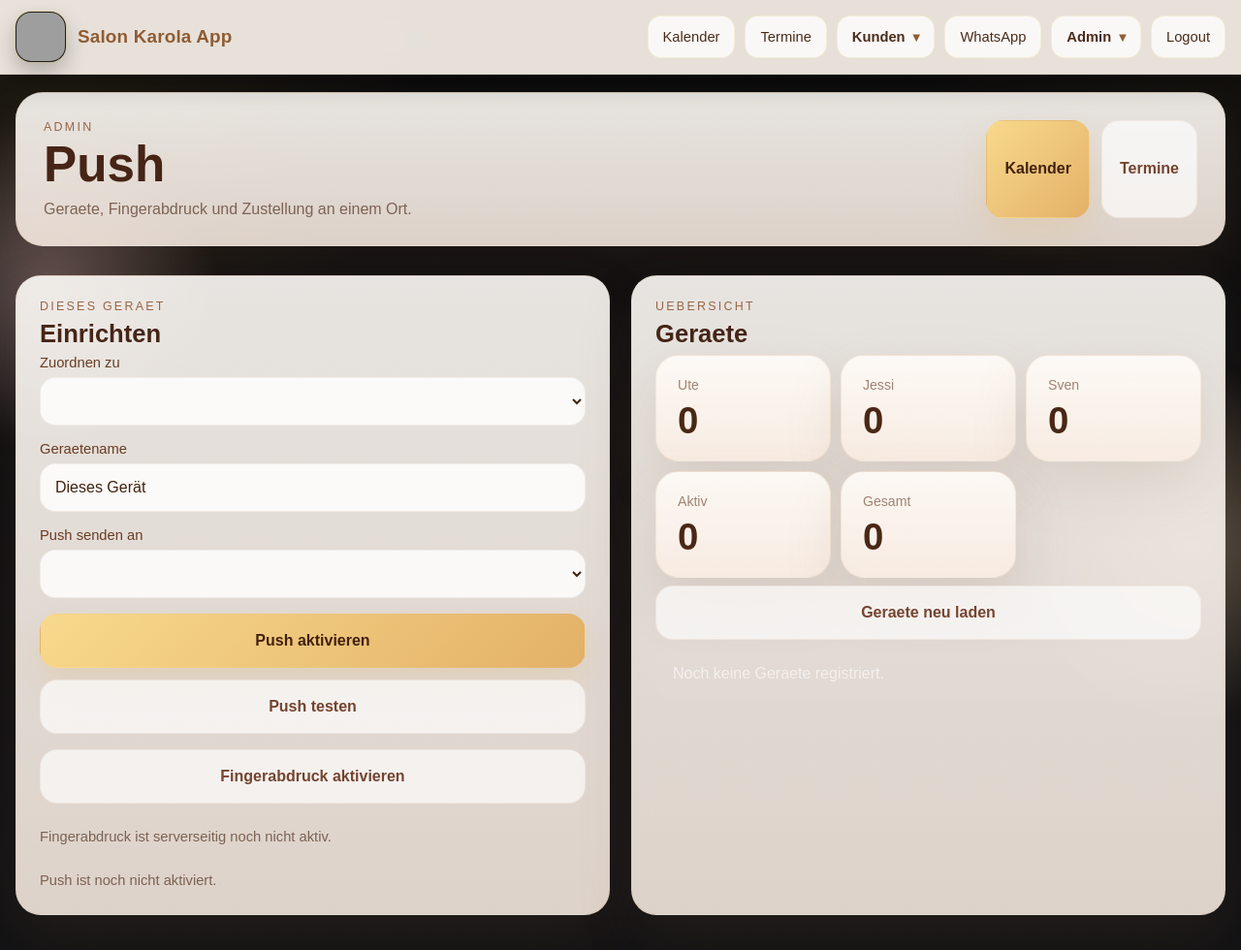
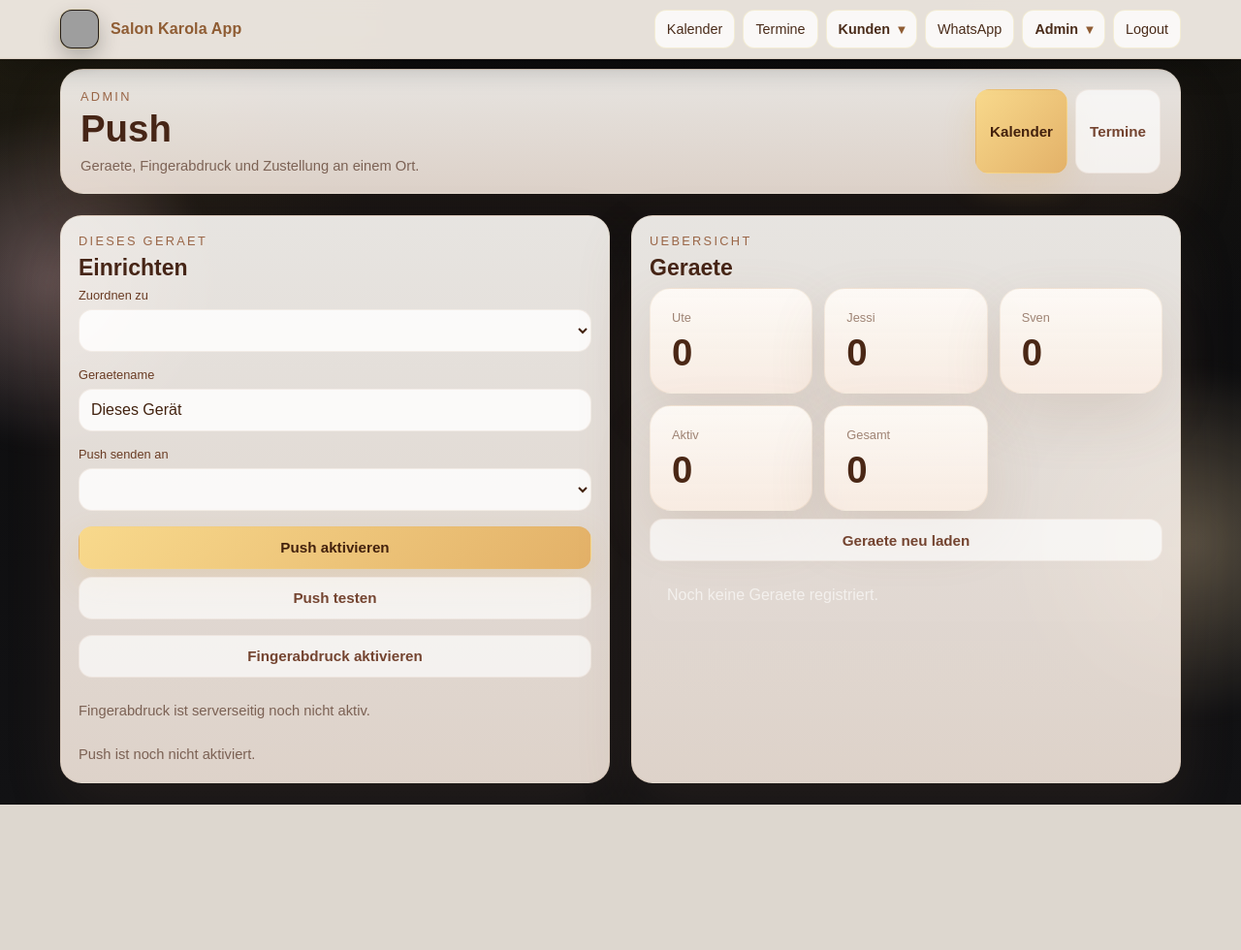
Before and after one commit to struktivainfo-ui/salon-karola-app, a Flask app: page /push in a window 1280 px wide. Shown: the whole page at 97% size. After the commit the page ends 830 px from the top, so only its background shows below. Run offline with Flask 3, Linux system fonts and the light colour scheme; a user stored in the database is signed in; data comes from the database, SQL or seed files in the repository; data that the repository does not hold is empty; grey boxes are pictures that could not be loaded.

Commit message:
saloncrm

```diff
--- a/static/style.css
+++ b/static/style.css
@@ -4156,3 +4156,254 @@ button, .btn {
     transform: translateX(-50%);
   }
 }
+
+/* Compact premium app overrides */
+.container {
+  max-width: 1180px;
+  padding: 10px 12px;
+}
+
+main.container {
+  padding-top: 10px;
+  padding-bottom: 22px;
+}
+
+.topbar-inner {
+  gap: 10px;
+  padding: 10px 12px;
+}
+
+.brand-logo {
+  width: 40px;
+  height: 40px;
+  border-radius: 12px;
+}
+
+.brand-title {
+  font-size: 1rem;
+}
+
+.nav-links {
+  gap: 8px;
+}
+
+.nav-links a,
+.nav-admin-summary {
+  min-height: 40px;
+  padding: 8px 12px;
+  border-radius: 12px;
+  font-size: 0.9rem;
+}
+
+.hero-card,
+.card,
+.premium-page-head,
+.premium-panel,
+.premium-contact-card,
+.premium-stat-card,
+.premium-action-card,
+.premium-subpanel,
+.calendar-hero,
+.premium-calendar-panel,
+.premium-split-card,
+.premium-week-day {
+  border-radius: 22px;
+}
+
+.hero-card,
+.card,
+.stat-card {
+  padding: 14px;
+}
+
+.premium-shell {
+  gap: 14px;
+}
+
+.premium-page-head {
+  gap: 16px;
+  padding: 20px;
+  border-radius: 24px;
+}
+
+.premium-page-title {
+  font-size: clamp(1.55rem, 3vw, 2.5rem);
+}
+
+.premium-panel,
+.premium-subpanel {
+  padding: 18px;
+}
+
+.premium-panel-title {
+  font-size: clamp(1.1rem, 1.8vw, 1.45rem);
+}
+
+.premium-page-subtitle,
+.premium-note,
+.premium-list-sub,
+.premium-list-meta,
+.premium-contact-meta,
+.premium-mini-sub {
+  font-size: 0.92rem;
+}
+
+.premium-top-actions,
+.premium-button-row,
+.actions,
+.inline-form,
+.premium-inline-form {
+  gap: 8px;
+}
+
+button,
+.btn,
+.premium-button,
+.premium-top-action,
+.premium-action-card,
+.calendar-hero-action,
+.hero-action,
+.quick-action {
+  min-height: 44px;
+  padding: 10px 14px;
+  border-radius: 14px;
+  font-size: 0.95rem;
+}
+
+input,
+select,
+textarea,
+.premium-form input,
+.premium-form select,
+.premium-form textarea,
+.premium-inline-form select,
+.premium-calendar-form input,
+.premium-calendar-form select,
+.premium-calendar-search input {
+  min-height: 44px;
+  padding: 10px 12px;
+  border-radius: 14px;
+}
+
+textarea {
+  min-height: 96px;
+}
+
+label,
+.premium-page-kicker,
+.premium-panel-kicker,
+.calendar-hero-kicker,
+.calendar-group-label,
+.premium-stat-label,
+.premium-mini-label {
+  font-size: 0.8rem;
+}
+
+.premium-stat-grid,
+.premium-card-grid,
+.premium-mini-grid,
+.grid,
+.grid-2,
+.grid-4,
+.form-row,
+.premium-form-grid,
+.premium-auth-info-grid,
+.auth-stage-info-grid {
+  gap: 12px;
+}
+
+.table-wrap {
+  border-radius: 14px;
+}
+
+th, td {
+  padding: 10px 10px;
+}
+
+.flash {
+  padding: 12px 14px;
+  margin: 10px 0;
+  font-size: 0.95rem;
+}
+
+.auth-stage-card {
+  padding: 22px;
+  gap: 14px;
+}
+
+.auth-stage-title {
+  max-width: 13ch;
+  font-size: clamp(2.1rem, 5vw, 3.7rem);
+}
+
+.auth-stage-text {
+  font-size: 0.96rem;
+}
+
+.auth-stage-info-card {
+  padding: 14px 16px;
+  border-radius: 18px;
+}
+
+.auth-modal-card {
+  width: min(92vw, 430px);
+  padding: 20px;
+  border-radius: 24px;
+}
+
+.auth-modal-head h2 {
+  font-size: 1.55rem;
+}
+
+.auth-modal-form {
+  gap: 12px;
+}
+
+.auth-status-text {
+  font-size: 0.9rem;
+}
+
+@media (max-width: 760px) {
+  .container {
+    padding: 8px 10px;
+  }
+
+  .topbar-inner {
+    padding: calc(8px + env(safe-area-inset-top, 0px)) 10px 10px;
+  }
+
+  .premium-page-head,
+  .premium-panel,
+  .premium-subpanel,
+  .calendar-hero,
+  .auth-stage-card {
+    padding: 16px;
+    border-radius: 20px;
+  }
+
+  .premium-shell {
+    gap: 12px;
+  }
+
+  .premium-page-title,
+  .calendar-hero-title {
+    font-size: 1.5rem;
+  }
+
+  .auth-stage-title {
+    max-width: none;
+    font-size: 2rem;
+  }
+
+  .auth-top-action {
+    min-height: 38px;
+    padding: 0 12px;
+    font-size: 0.85rem;
+  }
+
+  .auth-modal-card {
+    width: min(94vw, 420px);
+    padding: 16px;
+    border-radius: 20px;
+  }
+}
```
